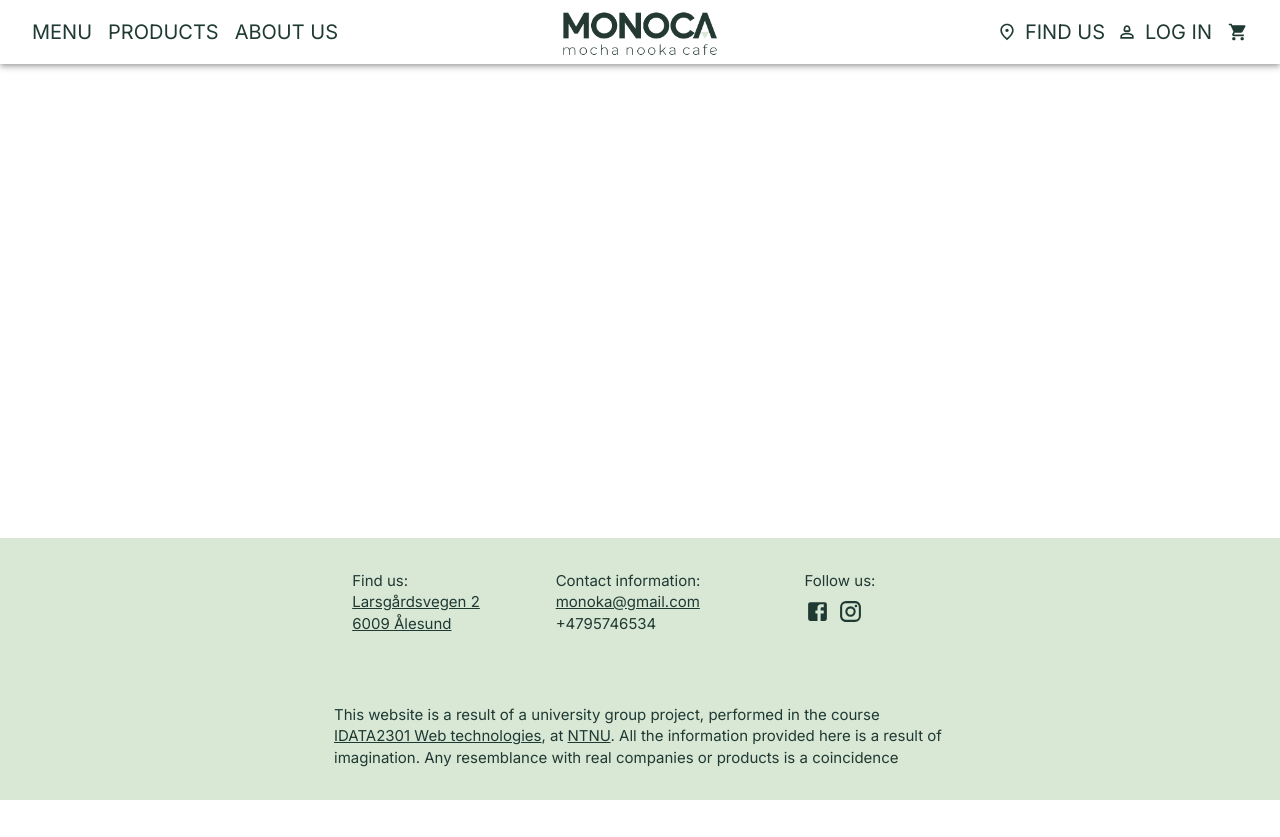
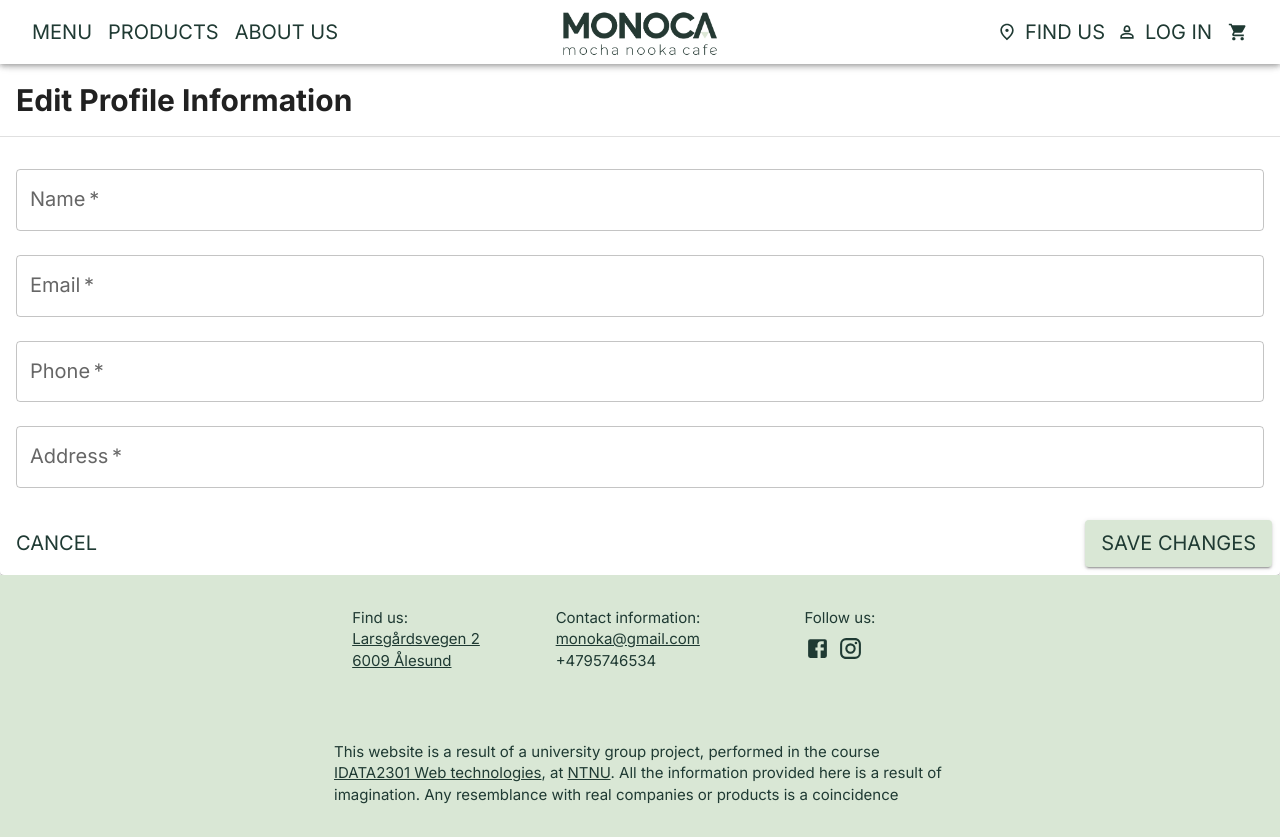
Before and after one commit to ivannakolesnyk/ivannakolesnyk.github.io, a React (Create React App) app in the folder webshop-frontend/: page /profile/edit in a window 1280 px wide. Before the commit the page ends 800 px from the top, so only its background shows below. Built offline with nearby package versions, Linux system fonts and the light colour scheme.

Commit message:
Add EditProfilPage.jsx
A page for editing profile information.

```diff
--- a/webshop-frontend/src/App.js
+++ b/webshop-frontend/src/App.js
@@ -8,6 +8,7 @@ import Menu from "./components/Menu";
 import Products from "./components/Products";
 import FindUs from "./components/FindUs";
 import Profile from "./components/Profile";
+import EditProfilePage from "./components/EditProfilePage";
 import LogIn from "./components/LogIn";
 import ShoppingCart from "./components/ShoppingCart";
 import { useState } from "react";
@@ -48,6 +49,7 @@ function App() {
             <Route path="/login" element={<LogIn />} />
             <Route path="/shoppingcart" element={<ShoppingCart />} />
             <Route path="/profile" element={<Profile />} />
+            <Route path="/profile/edit" element={<EditProfilePage />} />
           </Routes>
         </Box>
         <Footer marginTop="auto" />
--- /dev/null
+++ b/webshop-frontend/src/components/EditProfilePage.jsx
@@ -0,0 +1,92 @@
+import { useState } from "react";
+import { useNavigate } from "react-router-dom";
+import {
+  Box,
+  Button,
+  Card,
+  CardActions,
+  CardContent,
+  CardHeader,
+  Divider,
+  TextField,
+} from "@mui/material";
+import { useTheme } from "@mui/material/styles";
+
+const EditProfile = () => {
+  // Import the custom theme from theme.js
+  const theme = useTheme();
+  const navigate = useNavigate();
+  const [name, setName] = useState("");
+  const [email, setEmail] = useState("");
+  const [phone, setPhone] = useState("");
+  const [address, setAddress] = useState("");
+
+  const handleSubmit = (e) => {
+    e.preventDefault();
+    // Save updated profile information to database or backend service
+    navigate("/profile");
+  };
+
+  return (
+    <Card>
+      <CardHeader title="Edit Profile Information" />
+      <Divider />
+      <form onSubmit={handleSubmit}>
+        <CardContent>
+          <TextField
+            fullWidth
+            label="Name"
+            margin="normal"
+            name="name"
+            onChange={(e) => setName(e.target.value)}
+            value={name}
+            required
+          />
+          <TextField
+            fullWidth
+            label="Email"
+            margin="normal"
+            name="email"
+            onChange={(e) => setEmail(e.target.value)}
+            type="email"
+            value={email}
+            required
+          />
+          <TextField
+            fullWidth
+            label="Phone"
+            margin="normal"
+            name="phone"
+            onChange={(e) => setPhone(e.target.value)}
+            value={phone}
+            required
+          />
+          <TextField
+            fullWidth
+            label="Address"
+            margin="normal"
+            name="address"
+            onChange={(e) => setAddress(e.target.value)}
+            value={address}
+            required
+          />
+        </CardContent>
+        <CardActions>
+          <Box display="flex" justifyContent="space-between" width="100%">
+            <Button
+              onClick={() => navigate("/profile")}
+              sx={{ color: theme.palette.primary.contrastText }}
+            >
+              Cancel
+            </Button>
+            <Button type="submit" variant="contained" color="primary">
+              Save Changes
+            </Button>
+          </Box>
+        </CardActions>
+      </form>
+    </Card>
+  );
+};
+
+export default EditProfile;
```
